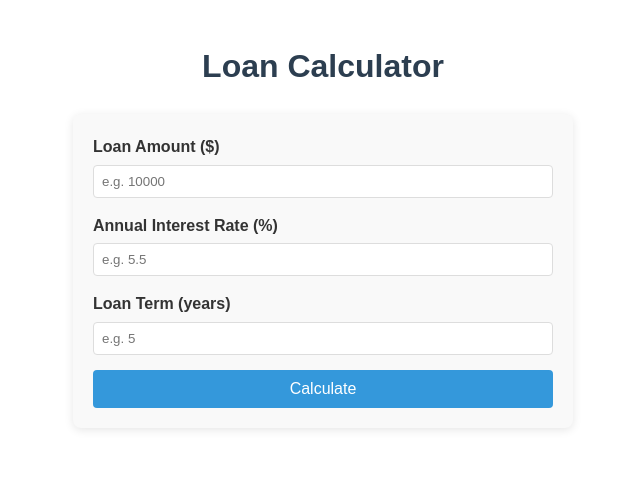
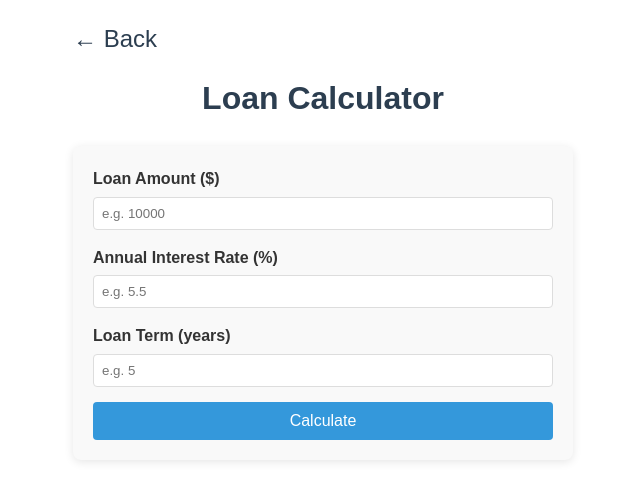
Before and after one commit to RidoanDev/UniConverter, a plain HTML site: page Loan Calculator.html in a window 1280 px wide. Shown: the whole page, without its empty margins (317-957 px from the left). Drawn offline with Linux system fonts and the light colour scheme.

Commit message:
Update Loan Calculator.html

```diff
--- a/Loan Calculator.html
+++ b/Loan Calculator.html
@@ -14,9 +14,22 @@
             color: #333;
         }
 
+        .back-arrow {
+            font-size: 24px;
+            margin-bottom: 15px;
+            display: inline-block;
+            text-decoration: none;
+            color: #2c3e50;
+        }
+
+        .back-arrow:hover {
+            color: #3498db;
+        }
+
         h1 {
             text-align: center;
             color: #2c3e50;
+            margin-top: 0;
         }
 
         .calculator {
@@ -79,6 +92,7 @@
     </style>
 </head>
 <body>
+    <a href="index.html" class="back-arrow">← Back</a>
     <h1>Loan Calculator</h1>
 
     <div class="calculator">
```
